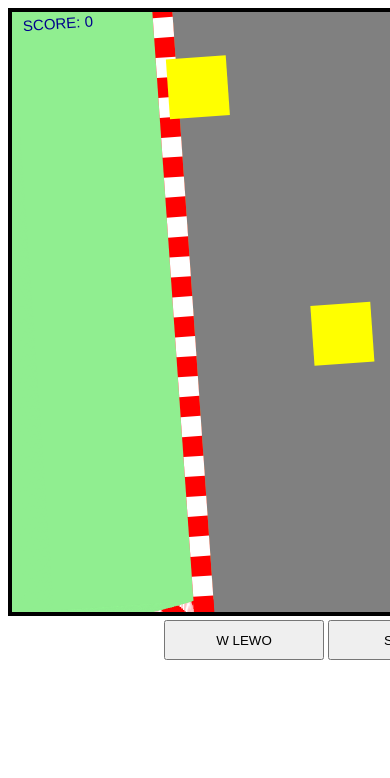
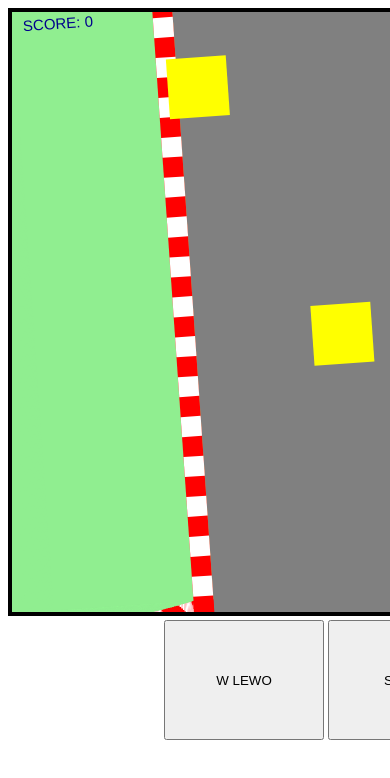
Before and after one commit to raionsakana-tul-computer-science/raionsakana-tul-computer-science.github.io, a plain HTML site: page lab_7/index.html in a window 390 px wide. Shown: the top 778 px of the page. Drawn offline with Linux system fonts and the light colour scheme.

Commit message:
Update: bigger buttons for mobile version

```diff
--- a/lab_7/style/style.css
+++ b/lab_7/style/style.css
@@ -22,6 +22,6 @@
 }
 
 #buttons > button {
-    height: 40px;
+    height: 120px;
     width: 20%;
 }
```
